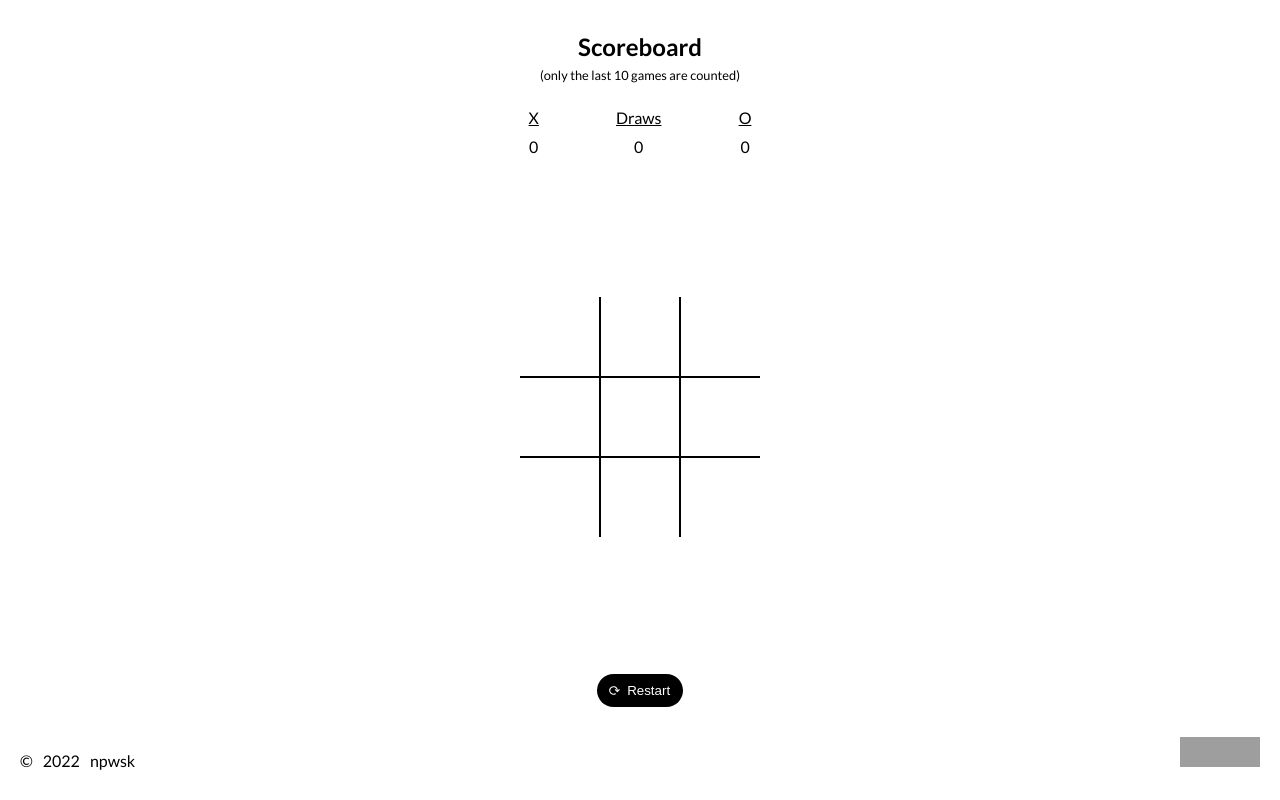
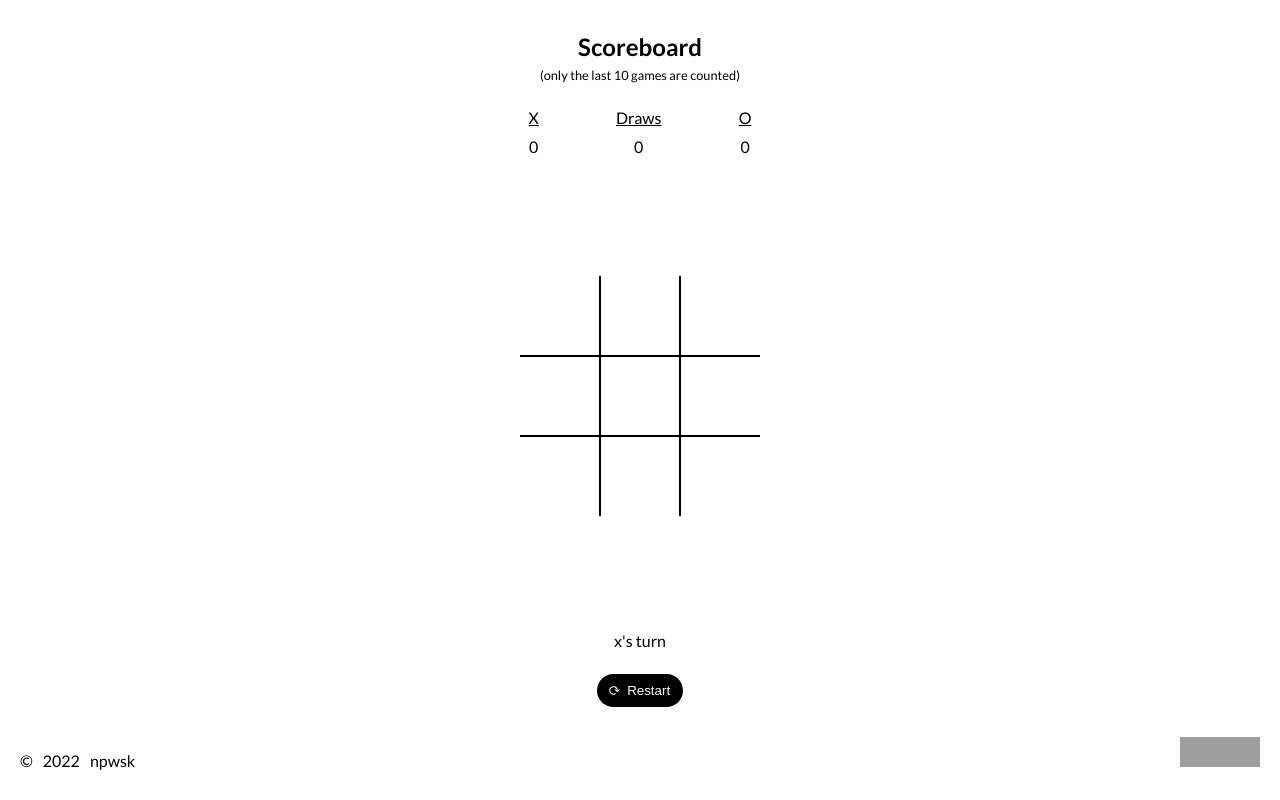
Before and after one commit to npwsk/tic-tac-toe, a website: page tic-tac-toe/index.html in a window 1280 px wide. Drawn offline with Linux system fonts and the light colour scheme; grey boxes are pictures that could not be loaded.

Commit message:
feat: show current turn in sidebar

```diff
--- a/tic-tac-toe/index.html
+++ b/tic-tac-toe/index.html
@@ -38,6 +38,11 @@
     </main>
 
     <aside class="sidebar">
+      <div class="current-turn">
+        <div class="current-turn__turn"></div>
+        's turn
+      </div>
+
       <button class="restart-btn">
         <span class="restart-btn__icon"></span>
         Restart
--- a/tic-tac-toe/js/index.js
+++ b/tic-tac-toe/js/index.js
@@ -28,6 +28,7 @@ const scoreboard = document.querySelector('.scoreboard');
 const scoreboardXWins = scoreboard.querySelector('.x-wins-count');
 const scoreboardOWins = scoreboard.querySelector('.o-wins-count');
 const scoreboardDraws = scoreboard.querySelector('.draws-count');
+const currentTurn = document.querySelector('.current-turn__turn');
 
 const setLocalStorage = () => {
   const { results } = gameState;
@@ -49,11 +50,17 @@ const updateScoreboard = () => {
   scoreboardDraws.textContent = drawsCount;
 };
 
+const updateTurn = () => {
+  currentTurn.textContent = gameState.turn;
+};
+
 const switchTurns = () => {
   gameState.turn = gameState.turn === X ? CIRCLE : X;
 
   board.classList.remove(X, CIRCLE);
   board.classList.add(gameState.turn);
+
+  updateTurn();
 };
 
 const checkWin = () =>
@@ -108,6 +115,8 @@ const startGame = () => {
   gameState.movesCount = 0;
   gameState.turn = X;
 
+  updateTurn();
+
   board.classList.remove(X, CIRCLE);
   board.classList.add(X);
 
--- a/tic-tac-toe/scss/_general.scss
+++ b/tic-tac-toe/scss/_general.scss
@@ -58,3 +58,7 @@ body {
     transform-origin: 0% 50%;
   }
 }
+
+.current-turn {
+  display: flex;
+}
```
Also changed, not shown: tic-tac-toe/css/index.css, 1 other file.
